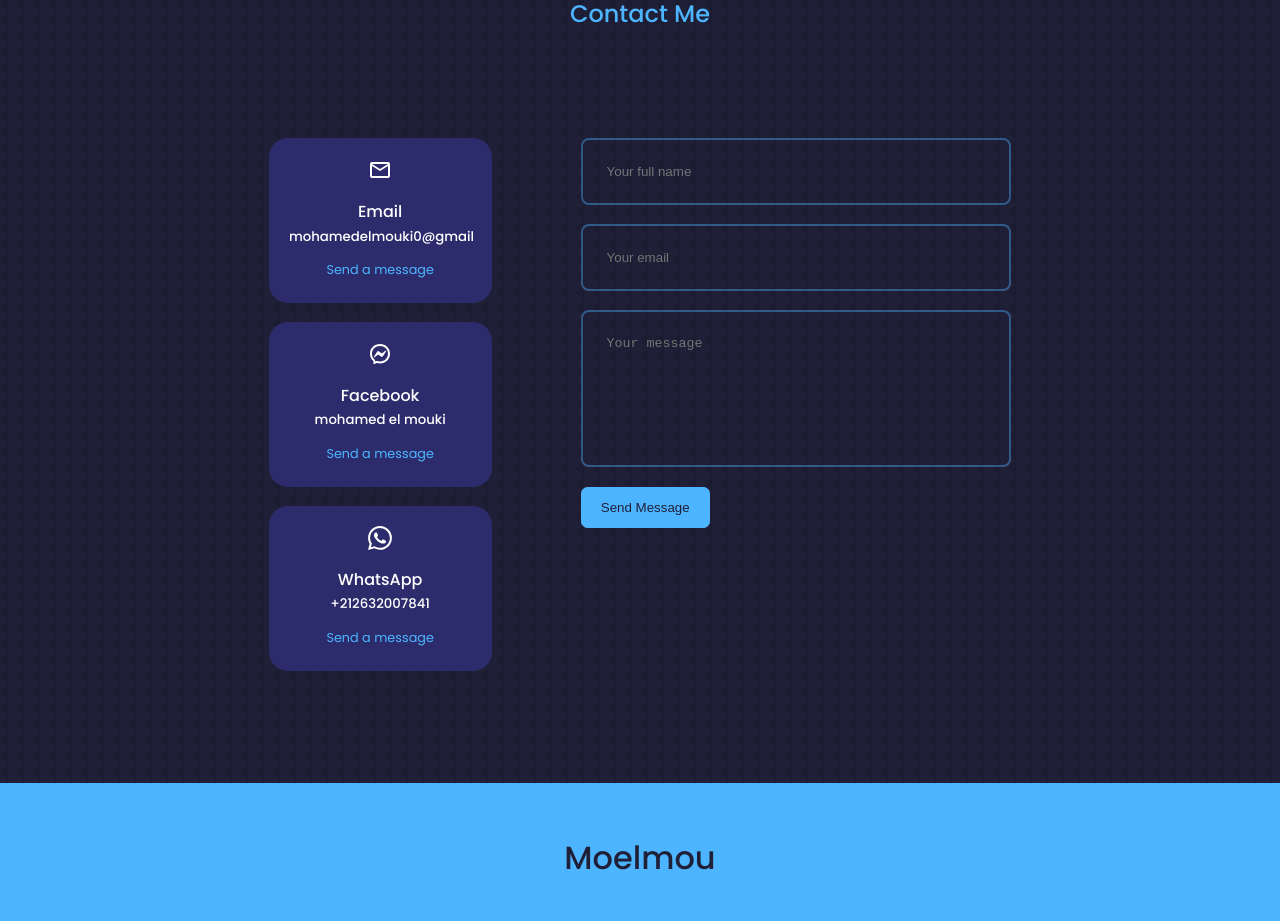
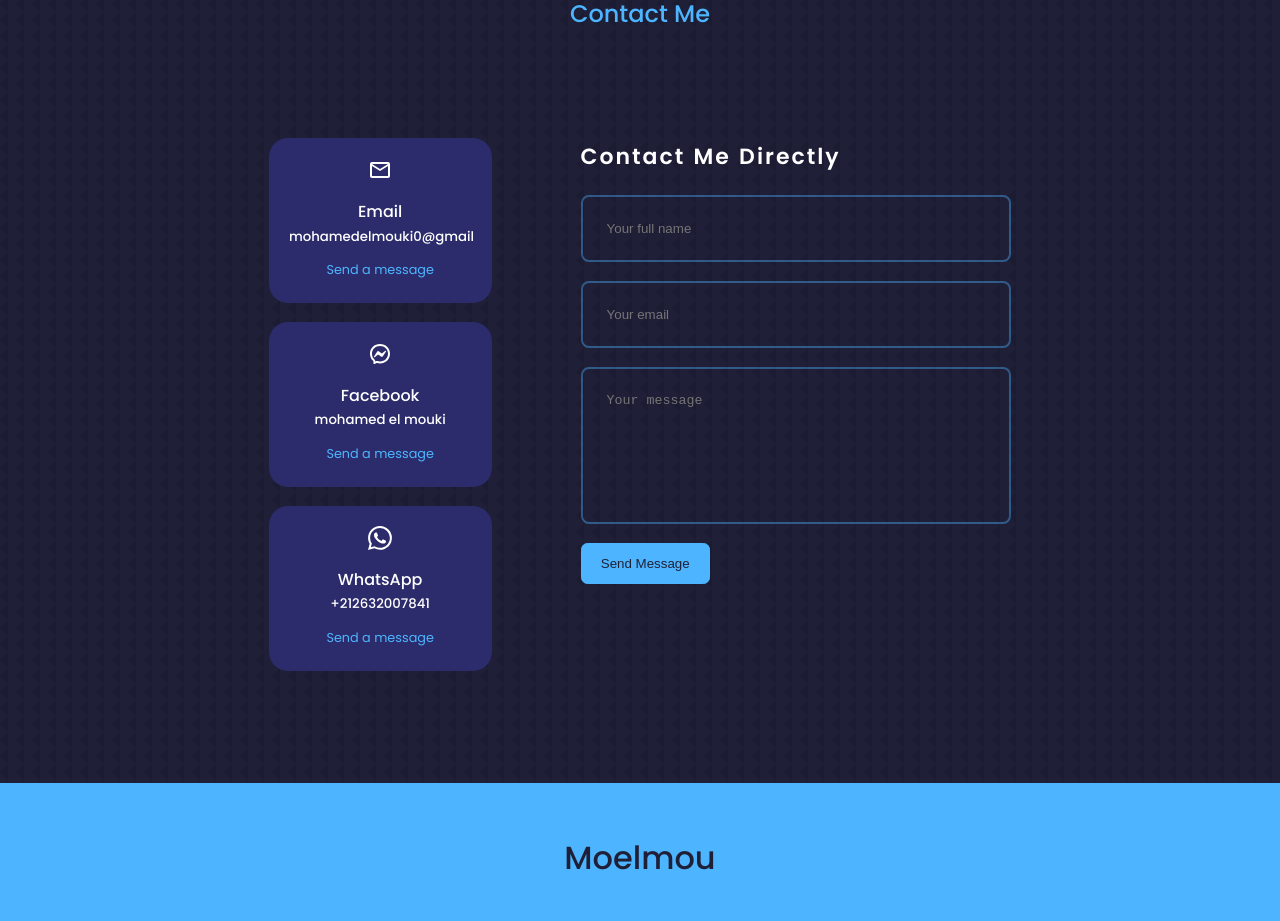
Before and after one commit to moelmou/portfolio_eng, a React (Create React App) app: page / in a window 1280 px wide. Shown: the part 6980-7901 px from the top of the page. Built offline with nearby package versions, Linux system fonts and the light colour scheme.

Commit message:
contact modified

```diff
--- a/src/components/contact/Contact.jsx
+++ b/src/components/contact/Contact.jsx
@@ -42,6 +42,7 @@ const Contact = () => {
             </article>
         </div>
         <form ref={form}  onSubmit={sendEmail}>
+          <legend>Contact Me Directly</legend>
           <input type="text" name='name' placeholder='Your full name' required />
           <input type="email" name="email" placeholder='Your email' required  />
           <textarea name="message" id="" rows="7" placeholder='Your message' required ></textarea>
--- a/src/components/contact/contact.css
+++ b/src/components/contact/contact.css
@@ -18,6 +18,14 @@
     border: 1px solid transparent;
     transition: var(--transition);
 }
+legend {
+    text-align: left;
+    font-size: 22px;
+    font-weight: 700;
+    color:var(--color-white); ;
+    word-spacing: 1px;
+    letter-spacing:2px;
+  }
 .contact__option:hover{
     background: transparent;
     border-color: var(--color-primary-variant);
```
Lines whose indentation alone changed are shown as unchanged.
